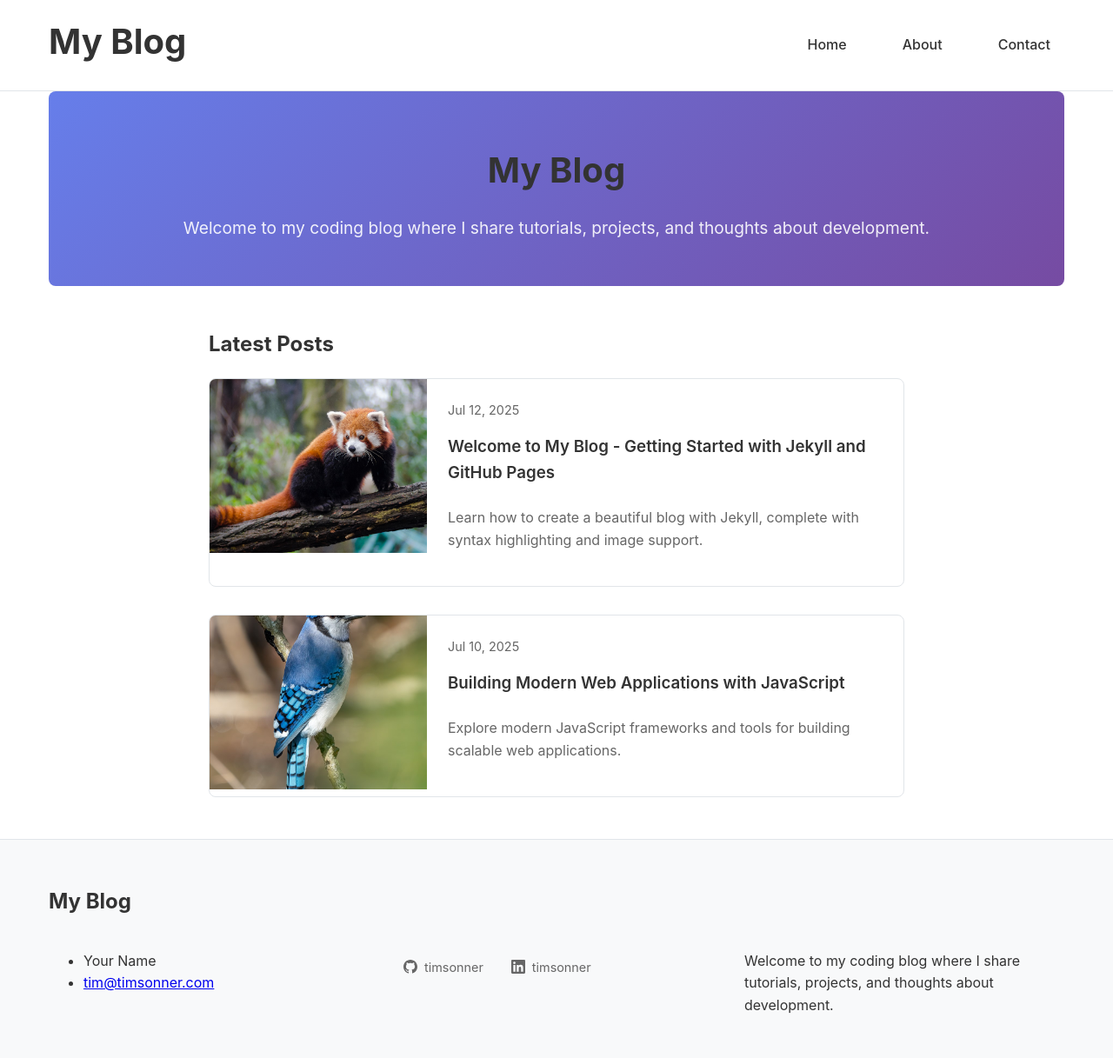
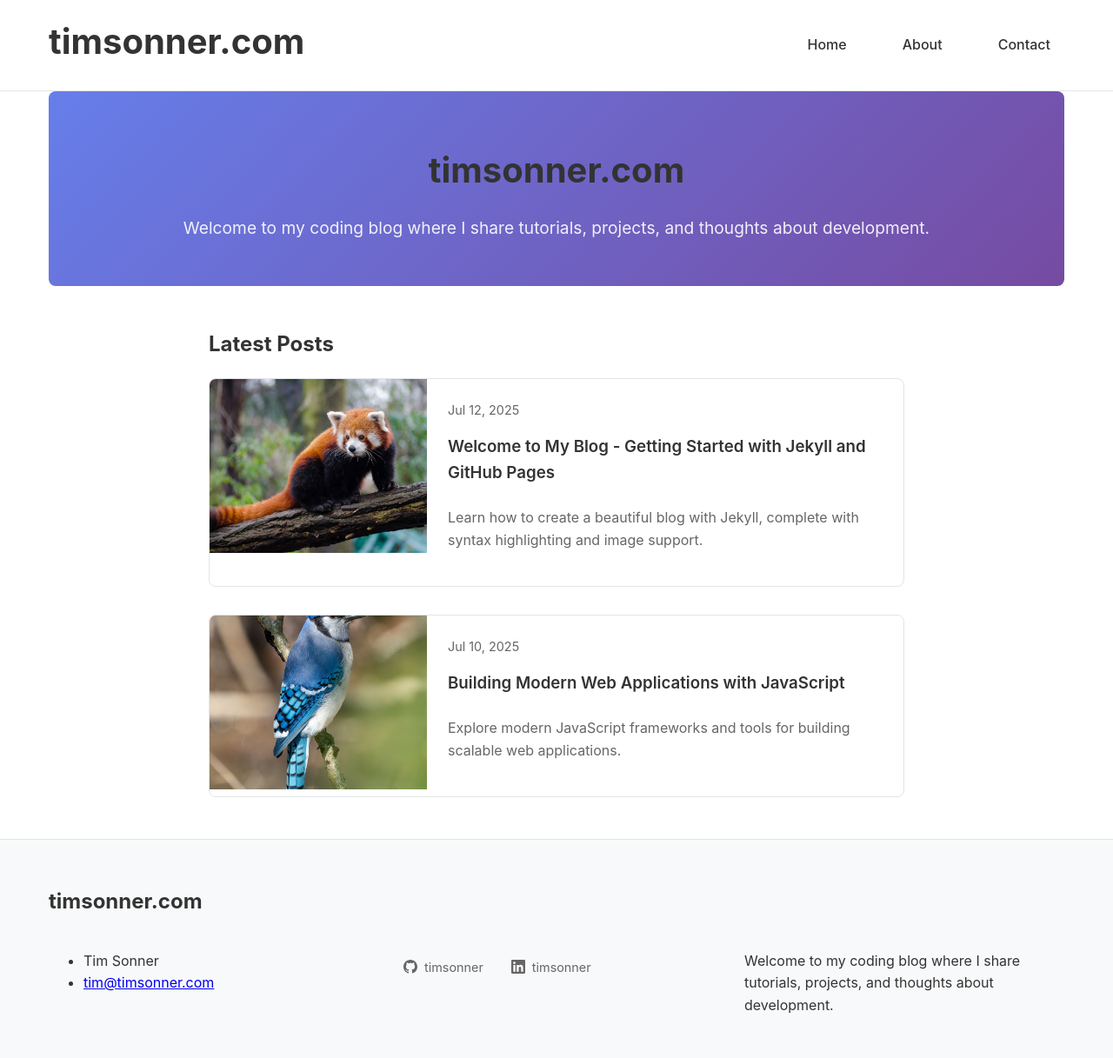
Before and after one commit to timsonner/timsonner.github.io, a Jekyll site: the page built from index.html, in a window 1280 px wide. Shown: the whole page at 87% size. Built offline with Jekyll 4.4.1, drawn with Linux system fonts in a browser that asks for light colours.

Commit message:
update site title and author name

```diff
--- a/_config.yml
+++ b/_config.yml
@@ -1,11 +1,11 @@
-title: My Blog
+title: timsonner.com
 description: Welcome to my coding blog where I share tutorials, projects, and thoughts about development.
 baseurl: ""
 url: "https://timsonner.github.io"
 
 # Author information
 author:
-  name: Your Name
+  name: Tim Sonner
   email: tim@timsonner.com
 
 # Build settings
@@ -49,4 +49,4 @@ defaults:
       type: "posts"
     values:
       layout: "post"
-      author: "Your Name"
+      author: "Tim Sonner"
```
